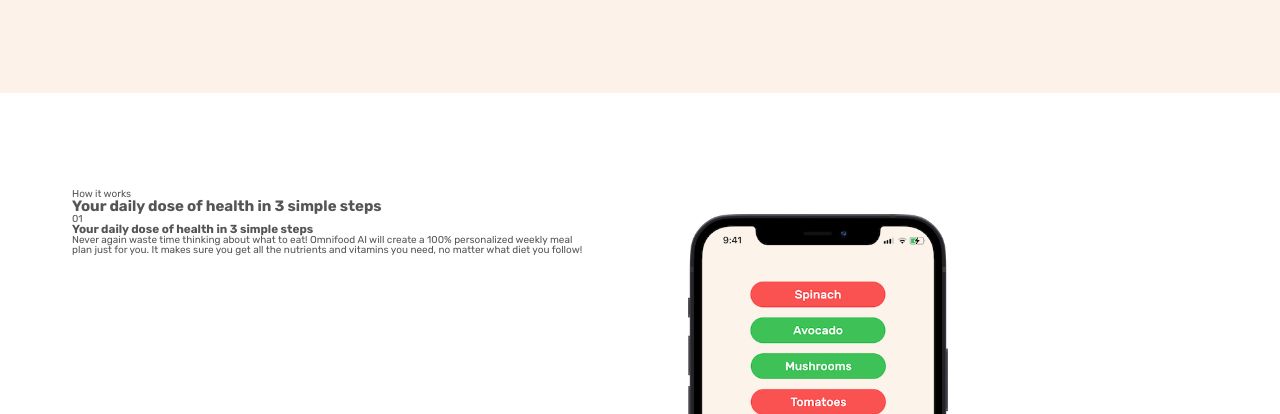
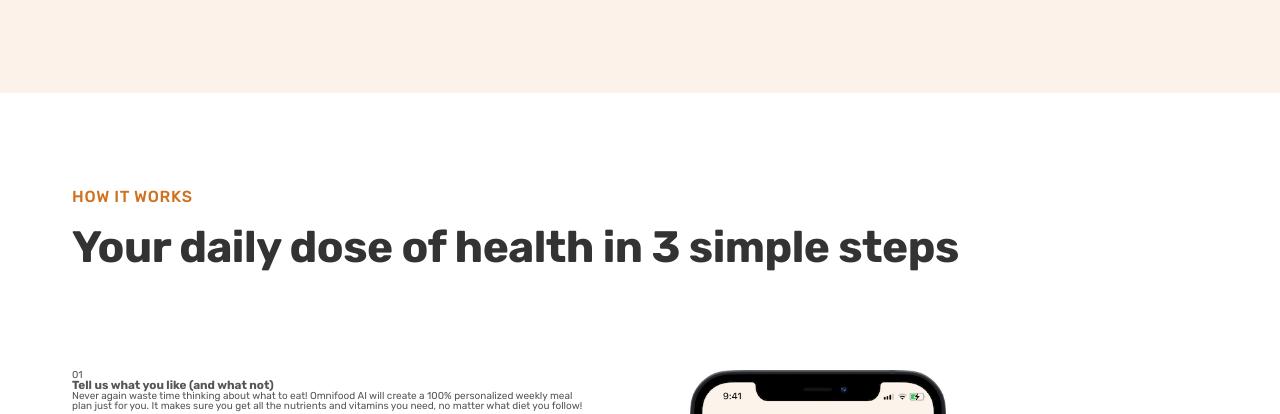
Before and after one commit to llancruzz/omnifood, a plain HTML site: page index.html in a window 1280 px wide. Shown: the part 667-1081 px from the top of the page. Drawn offline with Linux system fonts and the light colour scheme.

Commit message:
style: Add style to heading secondary and subheaing

```diff
--- a/css/style.css
+++ b/css/style.css
@@ -102,13 +102,33 @@ body {
   grid-template-columns: repeat(4, 1fr);
 }
 
+.heading-primary,
+.heading-secondary {
+  font-weight: 700;
+  color: #333;
+  letter-spacing: -0.5px;
+}
+
 .heading-primary {
   font-size: 5.2rem;
-  font-weight: 700;
   line-height: 1.05;
-  color: #333;
-  letter-spacing: -0.5px;
   margin-bottom: 3.2rem;
+}
+
+.heading-secondary {
+  font-size: 4.4rem;
+  line-height: 1.2;
+  margin-bottom: 9.6rem;
+}
+
+.subheading {
+  display: block;
+  font-size: 1.6rem;
+  font-weight: 500;
+  color: #cf711f;
+  text-transform: uppercase;
+  margin-bottom: 1.6rem;
+  letter-spacing: 0.75px;
 }
 
 .btn:link,
--- a/index.html
+++ b/index.html
@@ -91,7 +91,7 @@
           <div class="step-text-box">
             <p class="step-number">01</p>
             <h3 class="heading-tertiary">
-              Your daily dose of health in 3 simple steps
+              Tell us what you like (and what not)
             </h3>
             <p class="step-description">
               Never again waste time thinking about what to eat! Omnifood AI
```
